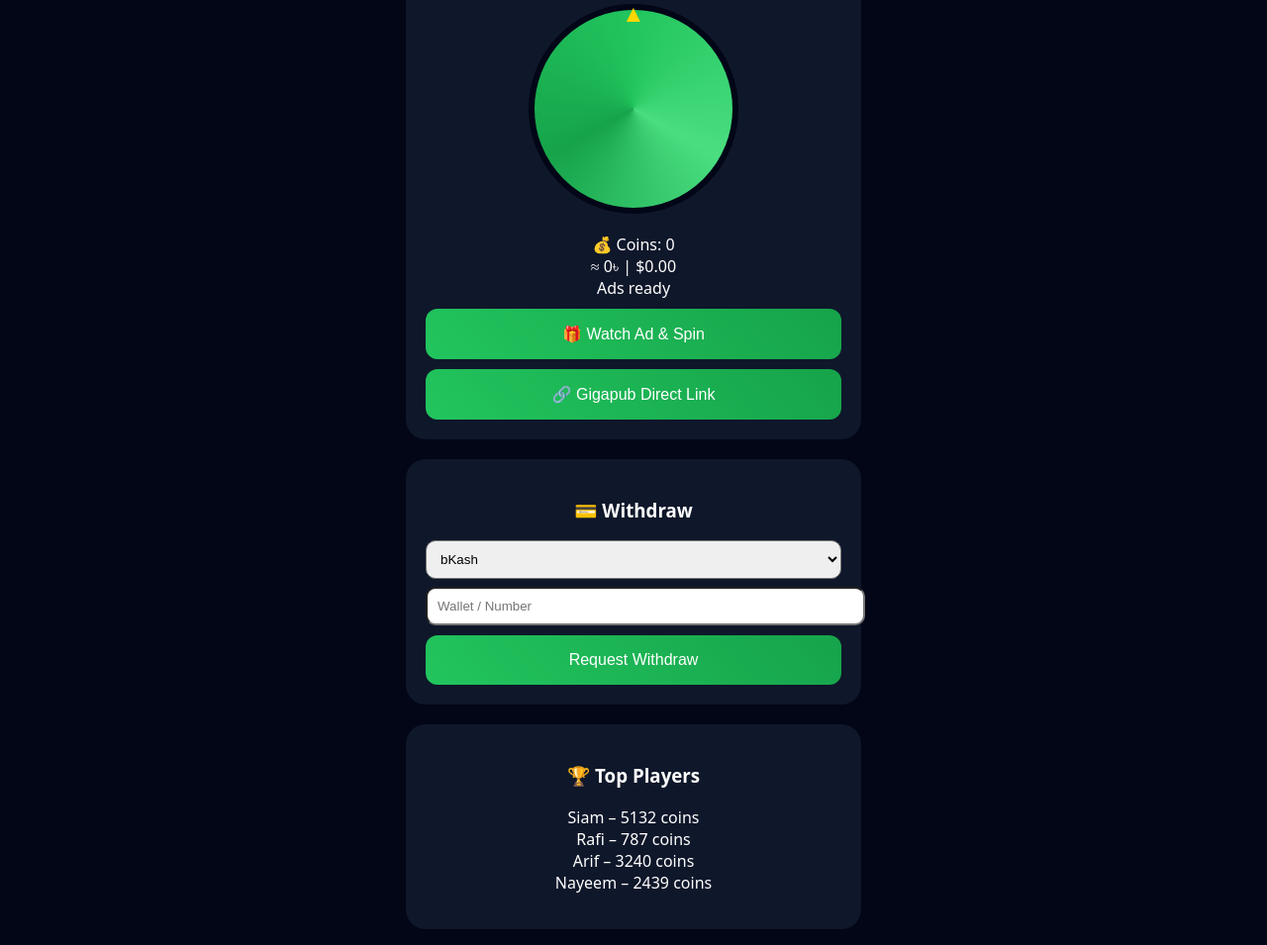
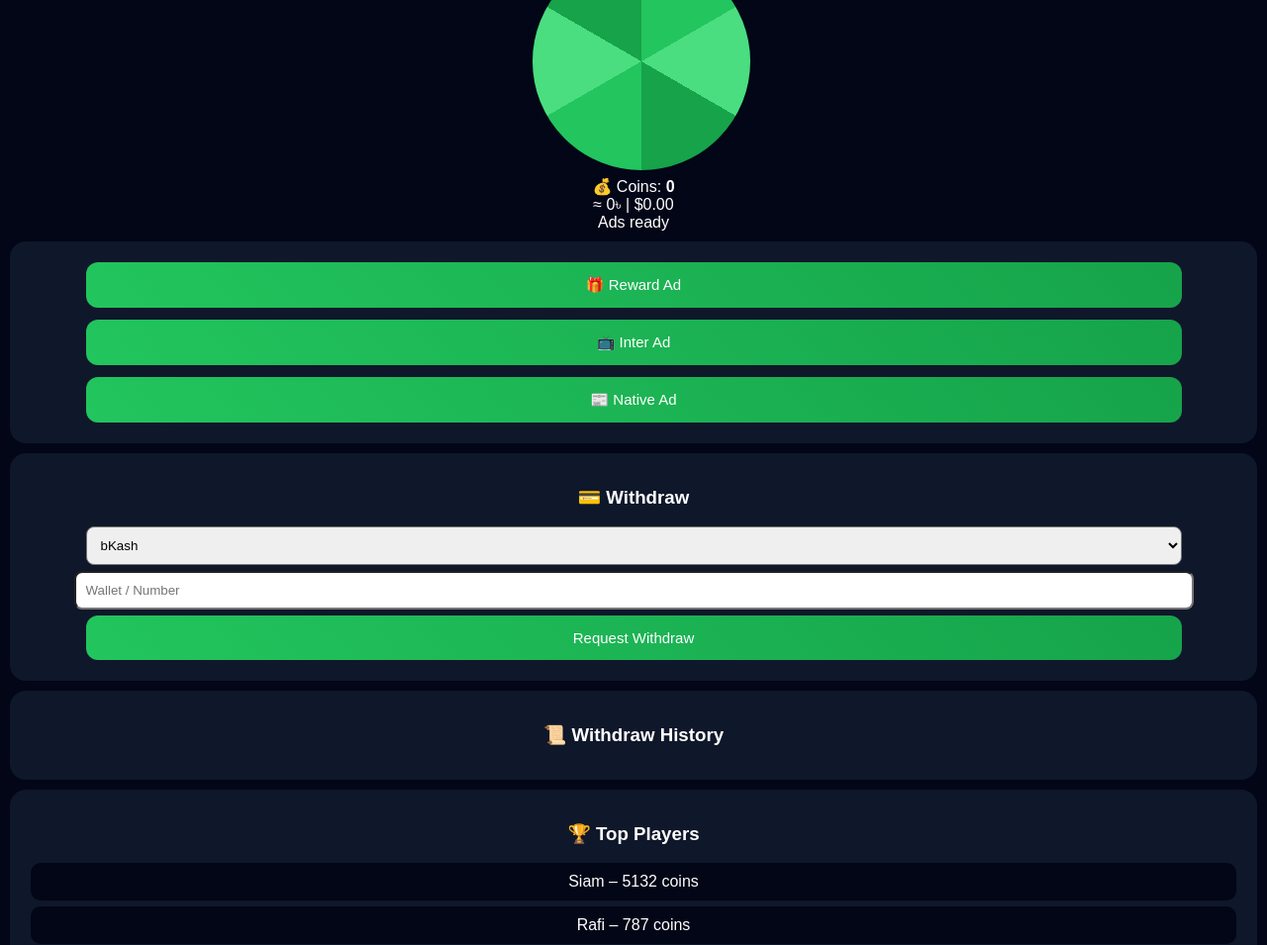
Before and after one commit to bdboyonlineearn-png/gamestoearnmoney_bot, a plain HTML site: page index.html in a window 1280 px wide. Shown: the part 109-1064 px from the top of the page at 99% size. Drawn offline with Linux system fonts and the light colour scheme.

Commit message:
Update index.html

```diff
--- a/index.html
+++ b/index.html
@@ -1,104 +1,124 @@
-<!doctype html>
+<!DOCTYPE html>
 <html lang="bn">
 <head>
 <meta charset="utf-8">
-<meta name="viewport" content="width=device-width,initial-scale=1">
+<meta name="viewport" content="width=device-width, initial-scale=1">
 <title>Lucky Spin Rewards</title>
 
 <style>
-body{margin:0;font-family:system-ui;background:#020617;color:#fff;text-align:center}
-.card{max-width:420px;margin:20px auto;background:#0f172a;padding:20px;border-radius:20px}
-.btn{width:100%;padding:16px;margin-top:10px;border:none;border-radius:12px;
-background:linear-gradient(45deg,#22c55e,#16a34a);color:#fff;font-size:16px}
-.btn:disabled{background:#475569}
-#wheelBox{position:relative}
-#wheel{
- width:200px;height:200px;border-radius:50%;
- background:conic-gradient(#22c55e,#4ade80,#16a34a,#22c55e);
- margin:20px auto;border:6px solid #020617;
- transition:transform 2s ease-out
+body{margin:0;font-family:sans-serif;background:#020617;color:#fff;text-align:center}
+h2{margin:10px}
+.card{background:#0f172a;padding:15px;border-radius:16px;margin:10px}
+.btn{width:90%;padding:14px;margin:6px;border:none;border-radius:12px;
+font-size:15px;color:#fff;background:linear-gradient(45deg,#22c55e,#16a34a)}
+.btn:disabled{background:#334155}
+
+.wheel-box{position:relative;width:220px;height:220px;margin:15px auto}
+.wheel{
+ width:100%;height:100%;border-radius:50%;
+ background:conic-gradient(
+ #22c55e 0deg 60deg,
+ #4ade80 60deg 120deg,
+ #16a34a 120deg 180deg,
+ #22c55e 180deg 240deg,
+ #4ade80 240deg 300deg,
+ #16a34a 300deg 360deg);
+ border:8px solid #020617;
+ transition:transform 3s cubic-bezier(.17,.67,.25,1);
 }
-.pointer{position:absolute;top:-8px;left:50%;transform:translateX(-50%);font-size:24px;color:gold}
-.spin{transform:rotate(1080deg)}
-.popup{
- display:none;position:fixed;bottom:20px;left:10%;width:80%;
- background:#16a34a;padding:12px;border-radius:14px;z-index:99
+.pointer{
+ position:absolute;top:-14px;left:50%;
+ transform:translateX(-50%);
+ font-size:26px;color:gold
 }
+
+.list{list-style:none;padding:0}
+.list li{background:#020617;margin:6px;padding:10px;border-radius:10px}
+
 #overlay{
- display:none;position:fixed;inset:0;background:#000;
- z-index:9999;color:#fff;align-items:center;justify-content:center;
- flex-direction:column
-}
+display:none;position:fixed;inset:0;background:#000;
+color:#fff;z-index:9999;
+align-items:center;justify-content:center;flex-direction:column}
+
 </style>
 </head>
 
 <body>
 
-<div class="card">
 <h2>🎰 Lucky Spin Rewards</h2>
 
-<div id="wheelBox">
-<div id="wheel"></div>
-<div class="pointer">▲</div>
+<div class="wheel-box">
+  <div class="wheel" id="wheel"></div>
+  <div class="pointer">▲</div>
 </div>
 
-<div>💰 Coins: <span id="coins">0</span></div>
-<div id="value">≈ 0৳ | $0.00</div>
+<div>
+💰 Coins: <b id="coins">0</b><br>
+<span id="convert">≈ 0৳ | $0.00</span>
+</div>
+
 <div id="status">Ads ready</div>
 
-<button id="adBtn" class="btn">🎁 Watch Ad & Spin</button>
-
-<button class="btn"
-onclick="window.open('https://link.gigapub.tech/l/5kvfq30ta','_blank')">
-🔗 Gigapub Direct Link
-</button>
+<div class="card">
+<button class="btn" onclick="playAd('reward')">🎁 Reward Ad</button>
+<button class="btn" onclick="playAd('inter')">📺 Inter Ad</button>
+<button class="btn" onclick="playAd('native')">📰 Native Ad</button>
 </div>
 
 <div class="card">
 <h3>💳 Withdraw</h3>
-<select id="method" style="width:100%;padding:10px;border-radius:10px">
+<select id="method" style="width:90%;padding:10px;border-radius:8px">
 <option>bKash</option>
 <option>Nagad</option>
 <option>USDT</option>
 </select>
 <input id="wallet" placeholder="Wallet / Number"
-style="width:100%;padding:10px;border-radius:10px;margin-top:8px">
+style="width:90%;padding:10px;border-radius:8px;margin-top:6px">
 <button class="btn" onclick="withdraw()">Request Withdraw</button>
 </div>
 
 <div class="card">
+<h3>📜 Withdraw History</h3>
+<ul id="withdrawHistory" class="list"></ul>
+</div>
+
+<div class="card">
 <h3>🏆 Top Players</h3>
-<ul id="leader" style="list-style:none;padding:0"></ul>
+<ul id="leaderboard" class="list"></ul>
 </div>
 
 <div class="card">
 👥 Online Users: <span id="online">0</span>
 </div>
 
-<div class="popup" id="popup"></div>
-
 <div id="overlay">
 <h2>Ad is playing...</h2>
 <div id="timer">15</div>
 </div>
 
-<!-- ✅ ONLY REQUIRED Gigapub SDK -->
+<!-- 🔊 Sounds -->
+<audio id="spinSound" src="https://assets.mixkit.co/sfx/preview/mixkit-slot-machine-spin-1930.mp3"></audio>
+<audio id="winSound" src="https://assets.mixkit.co/sfx/preview/mixkit-arcade-win-2025.mp3"></audio>
+
+<!-- ✅ Gigapub SDK -->
 <script src="https://ad.gigapub.tech/script?id=5619"></script>
 
 <script>
 let coins=0,locked=false;
 const wheel=document.getElementById("wheel");
-const btn=document.getElementById("adBtn");
 const status=document.getElementById("status");
 
-function spin(){
- wheel.classList.add("spin");
- setTimeout(()=>wheel.classList.remove("spin"),2000);
+function spinWheel(){
+ const deg=360*5 + Math.floor(Math.random()*360);
+ wheel.style.transform=`rotate(${deg}deg)`;
+ document.getElementById("spinSound").play();
 }
 
-function coinValue(){
- document.getElementById("value").innerText=
- `≈ ${(coins/1000*100).toFixed(0)}৳ | $${(coins/1200).toFixed(2)}`;
+function convert(){
+ const taka=(coins/1000)*100;
+ const usd=(coins/1200);
+ document.getElementById("convert").innerText=
+ `≈ ${taka.toFixed(0)}৳ | $${usd.toFixed(2)}`;
 }
 
 function overlay(sec,done){
@@ -112,66 +132,58 @@ function overlay(sec,done){
  },1000);
 }
 
-btn.onclick=()=>{
- if(!window.showGiga){
-   alert("Gigapub SDK load হয়নি");
-   return;
- }
+function playAd(type){
+ if(!window.showGiga){alert("Gigapub SDK load হয়নি");return;}
  if(locked) return;
 
- locked=true; btn.disabled=true;
- status.innerText="Ads আসছে ⏳";
- spin();
+ locked=true;
+ status.innerText=`${type.toUpperCase()} Ad আসছে ⏳`;
+ spinWheel();
 
  overlay(15,()=>{
    coins+=10;
    document.getElementById("coins").innerText=coins;
-   coinValue();
+   convert();
    status.innerText="Ads শেষ ✅";
-   locked=false; btn.disabled=false;
+   document.getElementById("winSound").play();
+   locked=false;
  });
 
- window.showGiga()
- .then(()=>console.log("Ad completed"))
- .catch(()=>{
+ window.showGiga().catch(()=>{
    alert("Ad failed");
-   locked=false; btn.disabled=false;
+   locked=false;
  });
-};
+}
 
-// fake leaderboard
+// Withdraw (fake)
+function withdraw(){
+ if(coins<1000){alert("Minimum 1000 coins required");return;}
+ const method=document.getElementById("method").value;
+ const amount=((coins/1000)*100).toFixed(0)+"৳";
+ const li=document.createElement("li");
+ li.innerText=`${method} | ${amount} | Pending`;
+ document.getElementById("withdrawHistory").prepend(li);
+ alert("Withdraw request submitted ✅");
+}
+
+// Fake leaderboard
 const names=["Rafi","Hasan","Siam","Arif","Fahim","Nayeem"];
-function leader(){
- const ul=document.getElementById("leader"); ul.innerHTML="";
+function updateLeaderboard(){
+ const ul=document.getElementById("leaderboard"); ul.innerHTML="";
  names.sort(()=>0.5-Math.random()).slice(0,4).forEach(n=>{
    const li=document.createElement("li");
    li.innerText=`${n} – ${Math.floor(Math.random()*5000)+500} coins`;
    ul.appendChild(li);
  });
 }
-setInterval(leader,4000); leader();
+setInterval(updateLeaderboard,4000); updateLeaderboard();
 
-// fake popup
-function popup(){
- const p=document.getElementById("popup");
- p.innerText=`🎉 ${names[Math.floor(Math.random()*names.length)]} won ${Math.floor(Math.random()*400)+100} coins`;
- p.style.display="block";
- setTimeout(()=>p.style.display="none",3000);
-}
-setInterval(popup,12000);
-
-// online users
+// Fake online users
 setInterval(()=>{
  document.getElementById("online").innerText=
  Math.floor(Math.random()*500)+50;
 },3000);
-
-// withdraw
-function withdraw(){
- if(coins<1000){alert("Minimum 1000 coins required");return;}
- alert("Withdraw request submitted ✅");
-}
 </script>
 
 </body>
-  </html>
+             </html>
```
